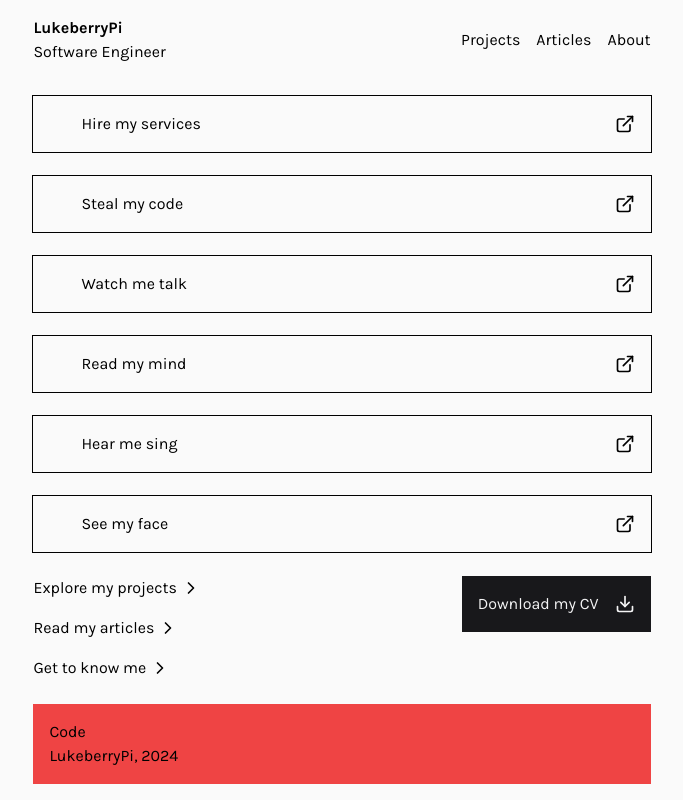
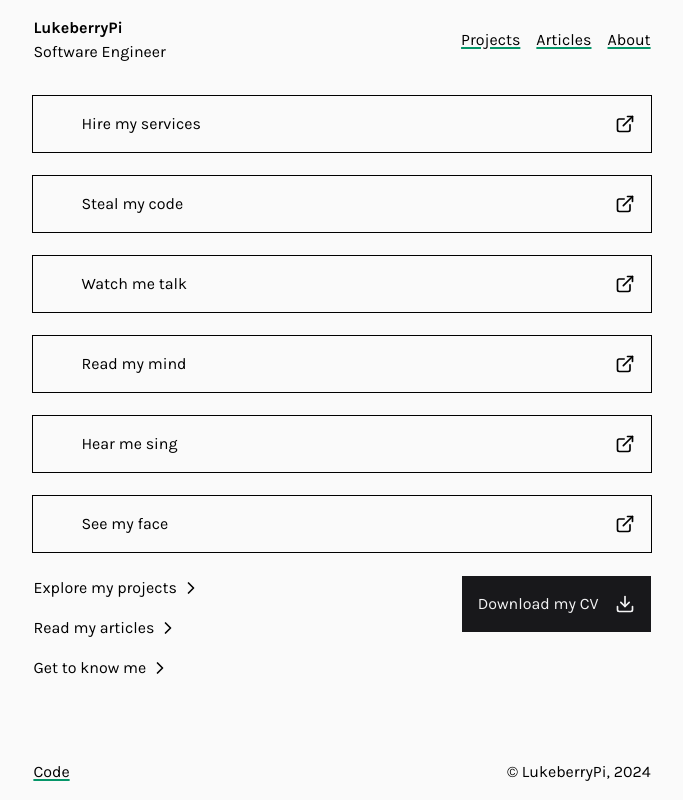
Before and after one commit to joaogabrielfjob/blog, a Next.js app: page /links in a window 1280 px wide. Shown: the whole page, without its empty margins (298-981 px from the left). Built offline with nearby package versions, Linux system fonts and the light colour scheme; some icons are missing.

Commit message:
links page done

```diff
--- a/src/app/globals.css
+++ b/src/app/globals.css
@@ -21,7 +21,12 @@
     @apply text-zinc-500;
   }
 
-  button, a {
-    @apply active:translate-y-1 transition-transform
+  header a, footer a, article a {
+    @apply underline underline-offset-2 decoration-2 decoration-emerald-600;
+  }
+
+  button,
+  a {
+    @apply active:translate-y-1 transition-transform;
   }
 }
--- a/src/app/layout.tsx
+++ b/src/app/layout.tsx
@@ -20,10 +20,10 @@ export default function RootLayout({
 }) {
   return (
     <html lang="en" className="min-h-screen">
-      <body className={`${jetBrainsMono.className} min-h-screen p-4`}>
+      <body className={`${jetBrainsMono.className} min-h-full p-4`}>
         <header className="max-w-prose mx-auto mb-8">
           <nav className="flex items-center justify-between">
-            <Link className="flex flex-col" href="/">
+            <Link className="flex flex-col no-underline" href="/">
               <span className="font-bold">LukeberryPi</span>
               Software Engineer
             </Link>
@@ -34,17 +34,7 @@ export default function RootLayout({
             </div>
           </nav>
         </header>
-        <main className="mx-auto max-w-prose h-[calc(100vh-12rem)] relative">{children}</main>
-        <div className="mx-auto max-w-prose relative">
-          <footer className="bg-red-500 w-full p-4">
-            <a href="https://github.com/LukeberryPi/blog" target="_blank">
-              Code
-            </a>
-            <span className="flex items-center gap-2">
-              LukeberryPi, {new Date().getFullYear()}
-            </span>
-          </footer>
-        </div>
+        <main className="mx-auto max-w-prose">{children}</main>
       </body>
     </html>
   );
--- a/src/app/links/page.tsx
+++ b/src/app/links/page.tsx
@@ -6,11 +6,7 @@ import {
   SiTwitter,
   SiYoutube,
 } from "@icons-pack/react-simple-icons";
-import {
-  ChevronRight,
-  Download,
-  ExternalLinkIcon,
-} from "lucide-react";
+import { ChevronRight, Download, ExternalLinkIcon } from "lucide-react";
 import Link from "next/link";
 import { ReactNode } from "react";
 
@@ -114,11 +110,19 @@ export default function LinksPage() {
             />
           ))}
         </div>
-        <button className="bg-zinc-900 p-4 text-zinc-100 flex items-center gap-4 hover:bg-zinc-800 transition-all active:translate-y-1">
+        <button className="bg-zinc-900 p-4 text-zinc-100 flex items-center gap-4 hover:bg-zinc-700 transition-all active:translate-y-1">
           Download my CV
           <Download className="size-5" />
         </button>
       </div>
+      <footer className="py-4 mx-auto max-w-prose absolute flex items-center justify-between bottom-0 w-[65ch]">
+        <a href="https://github.com/LukeberryPi/blog" target="_blank">
+          Code
+        </a>
+        <span>
+          &copy; LukeberryPi, {new Date().getFullYear()}
+        </span>
+      </footer>
     </div>
   );
 }
--- a/src/lib/articles.ts
+++ b/src/lib/articles.ts
@@ -47,6 +47,6 @@ export const getArticleData = async (id: string) => {
     id,
     contentHtml,
     title: matterResult.data.title,
-    date: moment(matterResult.data.date, "DD-MM-YYYY").format("MMMM Do YYYY"),
+    date: moment(matterResult.data.date, "DD-MM-YYYY").format("MMMM Do, YYYY"),
   };
 };
```
